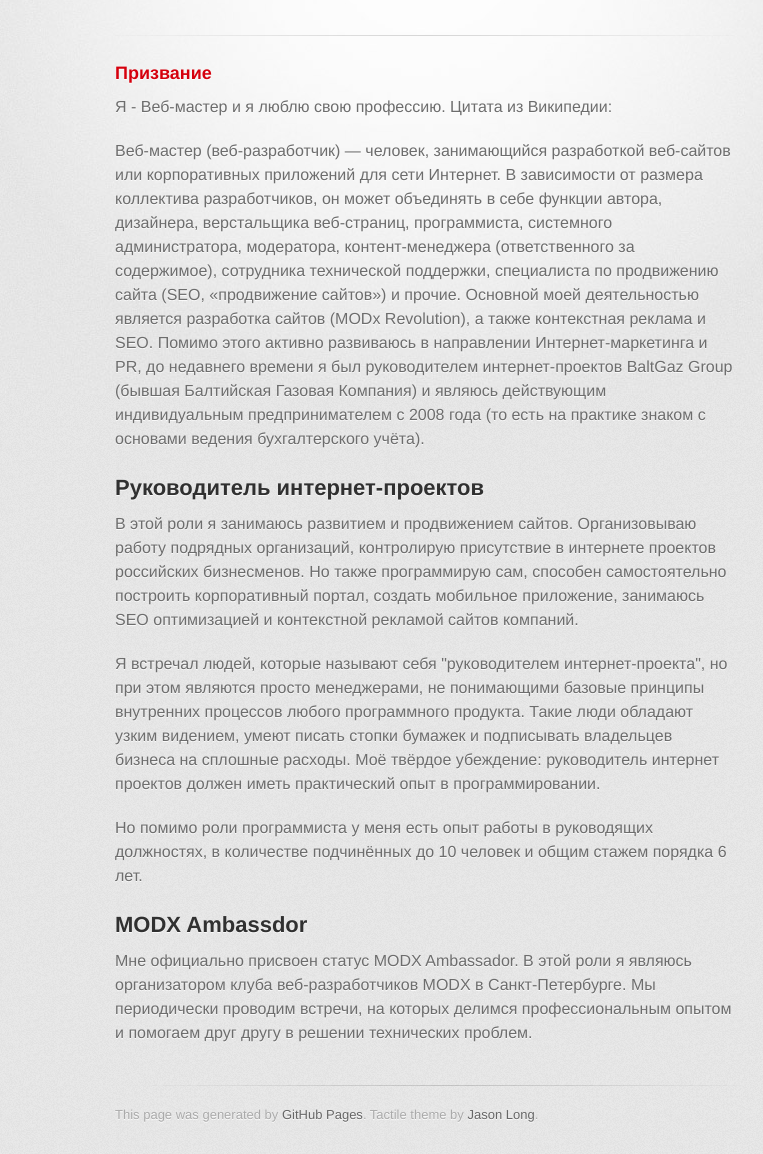
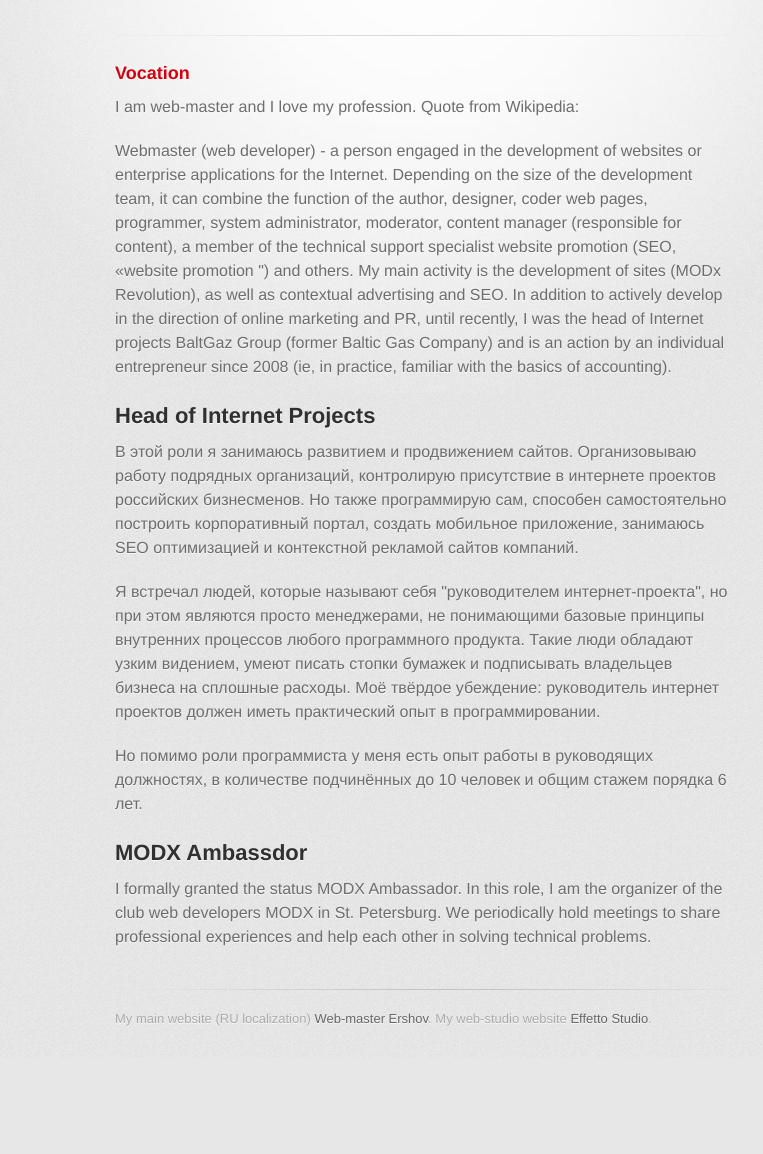
Before and after one commit to ershov-ilya/ershov-ilya.github.io, a plain HTML site: page index.html in a window 1280 px wide. Shown: the part 180-1334 px from the top of the page, without its empty margins (215-978 px from the left). After the commit the page ends 1238 px from the top, so only its background shows below. Drawn offline with Linux system fonts and the light colour scheme; a web font is replaced by a local one.

Commit message:
Update index.html

```diff
--- a/index.html
+++ b/index.html
@@ -30,15 +30,15 @@
 
         <section id="main_content">
           <h3>
-<a id="Призвание" class="anchor" href="#%D0%9F%D1%80%D0%B8%D0%B7%D0%B2%D0%B0%D0%BD%D0%B8%D0%B5" aria-hidden="true"><span class="octicon octicon-link"></span></a>Призвание</h3>
+<a id="Призвание" class="anchor" href="#%D0%9F%D1%80%D0%B8%D0%B7%D0%B2%D0%B0%D0%BD%D0%B8%D0%B5" aria-hidden="true"><span class="octicon octicon-link"></span></a>Vocation</h3>
 
-<p>Я - Веб-мастер и я люблю свою профессию. Цитата из Википедии:</p>
+<p>I am web-master and I love my profession. Quote from Wikipedia:</p>
 
-<p>Веб-мастер (веб-разработчик) — человек, занимающийся разработкой веб-сайтов или корпоративных приложений для сети Интернет. В зависимости от размера коллектива разработчиков, он может объединять в себе функции автора, дизайнера, верстальщика веб-страниц, программиста, системного администратора, модератора, контент-менеджера (ответственного за содержимое), сотрудника технической поддержки, специалиста по продвижению сайта (SEO, «продвижение сайтов») и прочие.
-Основной моей деятельностью является разработка сайтов (MODx Revolution), а также контекстная реклама и SEO. Помимо этого активно развиваюсь в направлении Интернет-маркетинга и PR, до недавнего времени я был руководителем интернет-проектов BaltGaz Group (бывшая Балтийская Газовая Компания) и являюсь действующим индивидуальным предпринимателем с 2008 года (то есть на практике знаком с основами ведения бухгалтерского учёта).</p>
+<p>Webmaster (web developer) - a person engaged in the development of websites or enterprise applications for the Internet. Depending on the size of the development team, it can combine the function of the author, designer, coder web pages, programmer, system administrator, moderator, content manager (responsible for content), a member of the technical support specialist website promotion (SEO, «website promotion ") and others.
+My main activity is the development of sites (MODx Revolution), as well as contextual advertising and SEO. In addition to actively develop in the direction of online marketing and PR, until recently, I was the head of Internet projects BaltGaz Group (former Baltic Gas Company) and is an action by an individual entrepreneur since 2008 (ie, in practice, familiar with the basics of accounting).</p>
 
 <h2>
-<a id="Руководитель-интернет-проектов" class="anchor" href="#%D0%A0%D1%83%D0%BA%D0%BE%D0%B2%D0%BE%D0%B4%D0%B8%D1%82%D0%B5%D0%BB%D1%8C-%D0%B8%D0%BD%D1%82%D0%B5%D1%80%D0%BD%D0%B5%D1%82-%D0%BF%D1%80%D0%BE%D0%B5%D0%BA%D1%82%D0%BE%D0%B2" aria-hidden="true"><span class="octicon octicon-link"></span></a>Руководитель интернет-проектов</h2>
+<a id="Head of Internet Projects" class="anchor" href="#%D0%A0%D1%83%D0%BA%D0%BE%D0%B2%D0%BE%D0%B4%D0%B8%D1%82%D0%B5%D0%BB%D1%8C-%D0%B8%D0%BD%D1%82%D0%B5%D1%80%D0%BD%D0%B5%D1%82-%D0%BF%D1%80%D0%BE%D0%B5%D0%BA%D1%82%D0%BE%D0%B2" aria-hidden="true"><span class="octicon octicon-link"></span></a>Head of Internet Projects</h2>
 
 <p>В этой роли я занимаюсь развитием и продвижением сайтов. Организовываю работу подрядных организаций, контролирую присутствие в интернете проектов российских бизнесменов. Но также программирую сам, способен самостоятельно построить корпоративный портал, создать мобильное приложение, занимаюсь SEO оптимизацией и контекстной рекламой сайтов компаний.</p>
 
@@ -49,11 +49,11 @@
 <h2>
 <a id="modx-ambassdor" class="anchor" href="#modx-ambassdor" aria-hidden="true"><span class="octicon octicon-link"></span></a>MODX Ambassdor</h2>
 
-<p>Мне официально присвоен статус MODX Ambassador. В этой роли я являюсь организатором клуба веб-разработчиков MODX в Санкт-Петербурге. Мы периодически проводим встречи, на которых делимся профессиональным опытом и помогаем друг другу в решении технических проблем.</p>
+<p>I formally granted the status MODX Ambassador. In this role, I am the organizer of the club web developers MODX in St. Petersburg. We periodically hold meetings to share professional experiences and help each other in solving technical problems.</p>
         </section>
 
         <footer>
-          This page was generated by <a href="http://pages.github.com">GitHub Pages</a>. Tactile theme by <a href="https://twitter.com/jasonlong">Jason Long</a>.
+          My main website (RU localization) <a href="http://ershov.pw">Web-master Ershov</a>. My web-studio website <a href="http://effetto.pro/">Effetto Studio</a>.
         </footer>
 
 
```
